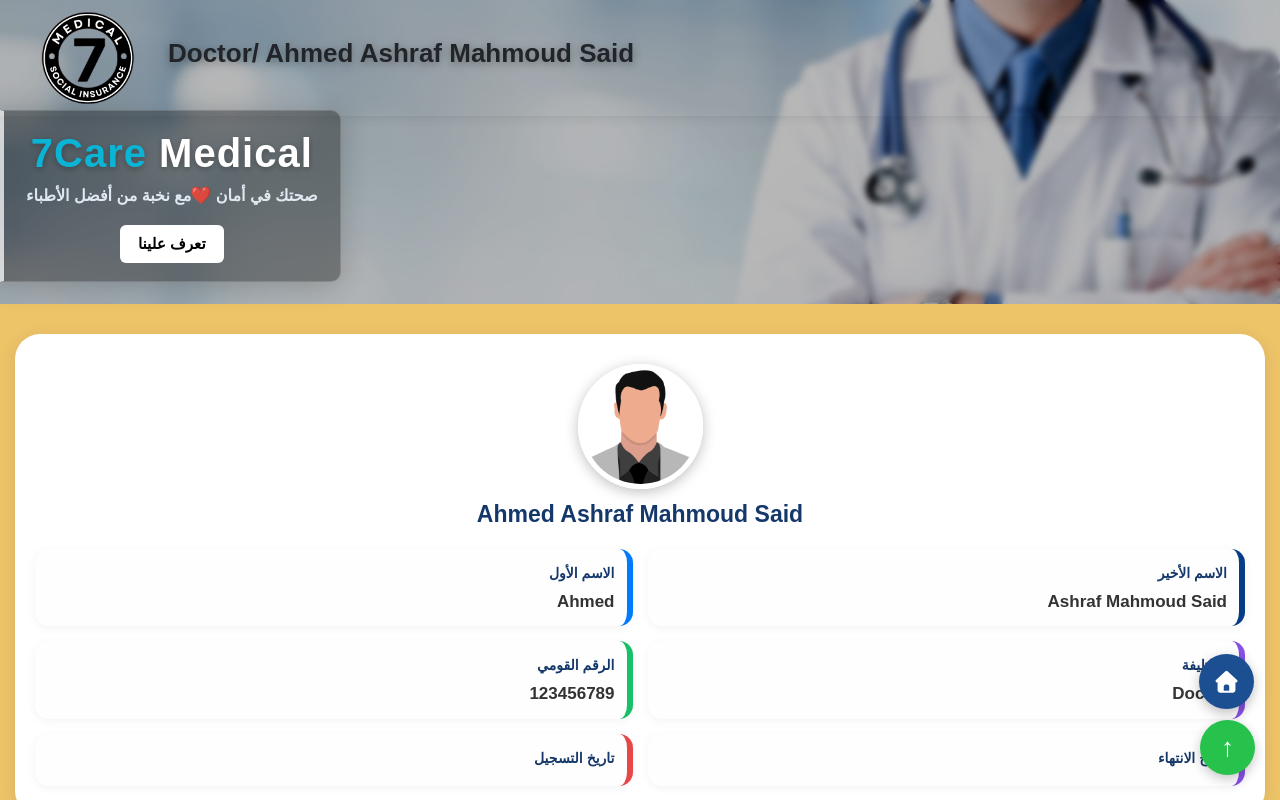
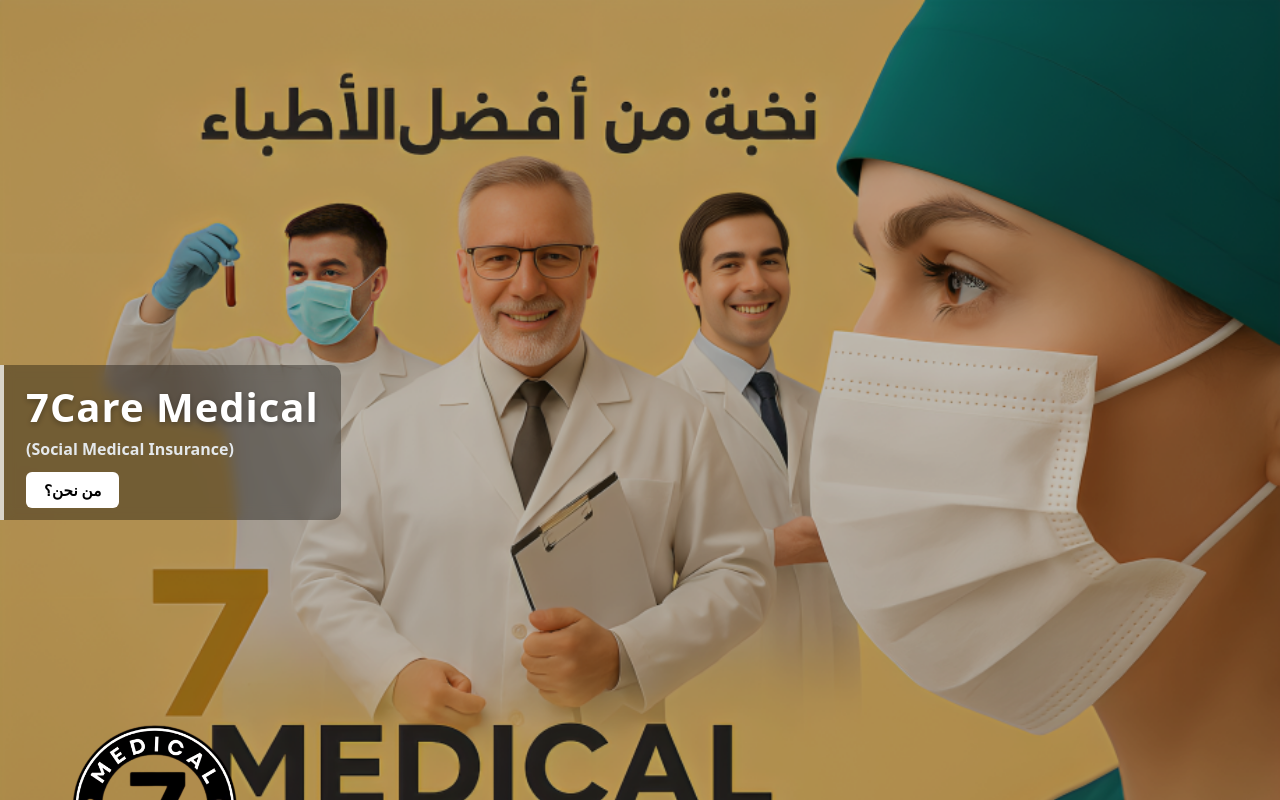
Before and after one commit to Haady20/7care-Company, a React (Create React App) app: page / in a window 1280 px wide. Shown: the top 800 px of the page. Built offline with nearby package versions, Linux system fonts and the light colour scheme.

Commit message:
Fixed Admin Page

```diff
--- a/src/App.js
+++ b/src/App.js
@@ -1,14 +1,14 @@
 import { Routes, Route } from "react-router-dom";
 import ClientPage from "./pages/ClientPage";
 import LandingPage from "./pages/LandingPage";
-import AdminPage from "./pages/AdminPage";
+import AdminPage from "./pages/control-987/AdminPage";
 
 function App() {
   return (
     <Routes>
-      <Route path="/" element={<ClientPage />} />
-      {/* <Route path="/" element={<LandingPage />} /> */}
-      {/* <Route path="/admin" element={<AdminPage />} /> */}
+      <Route path="/" element={<LandingPage />} />
+      {/* <Route path="/" element={<ClientPage />} /> */}
+      {/* <Route path="/control-987" element={<AdminPage />} /> */}
     </Routes>
   );
 }
--- a/src/pages/ClientPage.css
+++ b/src/pages/ClientPage.css
@@ -43,7 +43,8 @@
   animation: slideIn 1.2s ease-out forwards, pulseText 2.5s ease-in-out infinite 1.3s;
   opacity: 0;
 }
-.hero-content-wrapper{
+
+.fix{
   z-index: 10;
   bottom: -40%;
 
--- a/src/pages/ClientPage.jsx
+++ b/src/pages/ClientPage.jsx
@@ -62,7 +62,7 @@
 <section className="hero-section">
   <div className="hero-overlay"></div>
 
-        <div className="hero-content-wrapper">
+        <div className="hero-content-wrapper fix">
 
           <motion.div
             className="hero-logo-wrapper"
```
Also changed, not shown: src/pages/control-987/AdminPage.jsx (renamed from src/pages/AdminPage.jsx, +4 -3 lines).
